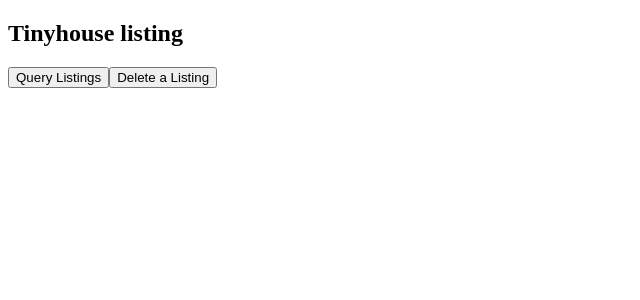
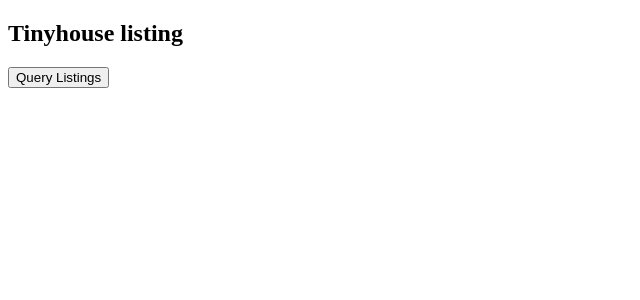
Before and after one commit to aloundoye/tinyhouse-frontend, a React (Create React App) app: page / in a window 1280 px wide. Shown: the top 300 px of the page, without its empty margins (0-640 px from the left). Built offline with nearby package versions, Linux system fonts and the light colour scheme.

Commit message:
the useState hook

```diff
--- a/src/sections/Listings/Listings.tsx
+++ b/src/sections/Listings/Listings.tsx
@@ -1,6 +1,7 @@
-import React from "react";
+import React, { useState } from "react";
 import { server } from "../../lib/api";
 import {
+  Listing,
   DeleteListingData,
   DeleteListingVariables,
   ListingsData,
@@ -34,28 +35,42 @@
 }
 
 export const Listings = ({ title }: Props) => {
+  const [listings, setListings] = useState<Listing[] | null>(null);
+
   const fetchLinstings = async () => {
     const { data } = await server.fetch<ListingsData>({ query: LISTINGS });
-    console.log(data);
+    setListings(data.listings);
   };
-  const deleteListing = async () => {
-    const { data } = await server.fetch<
-      DeleteListingData,
-      DeleteListingVariables
-    >({
+
+  const deleteListing = async (id: string) => {
+    await server.fetch<DeleteListingData, DeleteListingVariables>({
       query: DELETE_LISTING,
       variables: {
-        id: "61e31f3cf3593309e5185566",
+        id,
       },
     });
 
-    console.log(data);
+    fetchLinstings();
   };
+
+  const listingsList = listings ? (
+    <ul>
+      {listings.map((listing) => {
+        return (
+          <li key={listing.id}>
+            {listing.title}{" "}
+            <button onClick={() => deleteListing(listing.id)}>X delete</button>
+          </li>
+        );
+      })}
+    </ul>
+  ) : null;
+
   return (
     <div>
       <h2>{title}</h2>
+      {listingsList}
       <button onClick={fetchLinstings}>Query Listings</button>
-      <button onClick={deleteListing}>Delete a Listing</button>
     </div>
   );
 };
--- a/src/sections/Listings/types.ts
+++ b/src/sections/Listings/types.ts
@@ -1,6 +1,6 @@
 import { Listings } from ".";
 
-interface Listing {
+export interface Listing {
   id: string;
   title: string;
   image: string;
```
